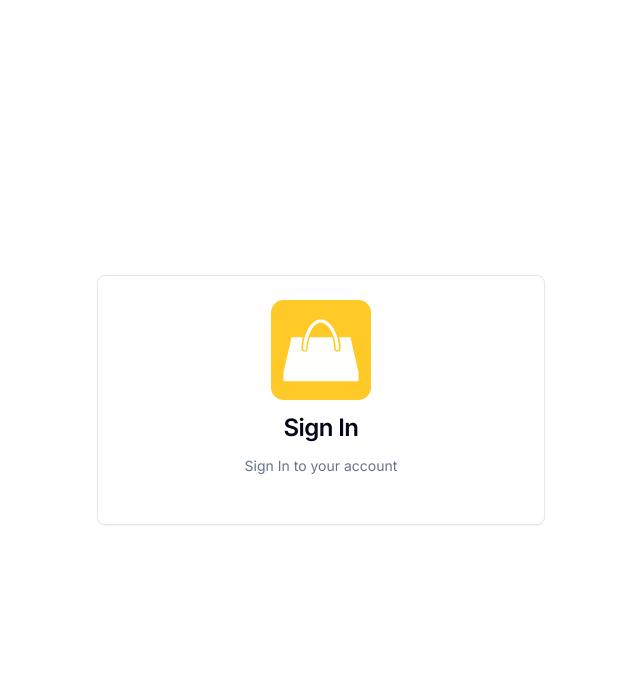
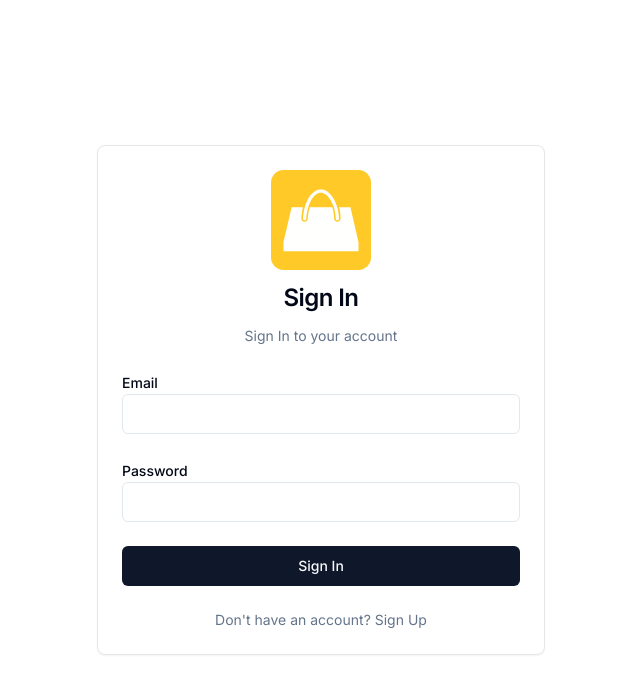
Before and after one commit to lesterflor/prostore, a Next.js app: page /sign-in in a window 1280 px wide. Shown: the top 694 px of the page, without its empty margins (319-959 px from the left). Built offline with nearby package versions, Linux system fonts and the light colour scheme; no server answers.

Commit message:
sign in form progress

```diff
--- /dev/null
+++ b/app/(auth)/sign-in/credentials-signin-form.tsx
@@ -0,0 +1,78 @@
+'use client';
+
+import { Button } from '@/components/ui/button';
+import { Input } from '@/components/ui/input';
+import { Label } from '@/components/ui/label';
+import { signInDefaultValues } from '@/lib/constants';
+import Link from 'next/link';
+import { signInWithCredentials } from '@/lib/actions/user.actions';
+import { useActionState } from 'react';
+import { useFormStatus } from 'react-dom';
+
+export default function CredentialsSignInForm() {
+	const [data, action] = useActionState(signInWithCredentials, {
+		success: false,
+		message: ''
+	});
+
+	const SignInButton = () => {
+		const { pending } = useFormStatus();
+
+		return (
+			<Button
+				disabled={pending}
+				className='w-full'
+				variant='default'>
+				{pending ? 'Signing in...' : 'Sign In'}
+			</Button>
+		);
+	};
+
+	return (
+		<form action={action}>
+			<div className='space-y-6'>
+				<div>
+					<Label htmlFor='email'>Email</Label>
+					<Input
+						id='email'
+						name='email'
+						required
+						type='email'
+						autoComplete='email'
+						defaultValue={signInDefaultValues.email}
+					/>
+				</div>
+
+				<div>
+					<Label htmlFor='password'>Password</Label>
+					<Input
+						id='password'
+						name='password'
+						required
+						type='password'
+						autoComplete='password'
+						defaultValue={signInDefaultValues.password}
+					/>
+				</div>
+
+				<div>
+					<SignInButton />
+				</div>
+
+				{data && !data.success && (
+					<div className='text-center text-destructive'>{data.message}</div>
+				)}
+
+				<div className='text-sm text-center text-muted-foreground'>
+					Don&apos;t have an account?{' '}
+					<Link
+						href='/sign-up'
+						target='_self'
+						className='link'>
+						Sign Up
+					</Link>
+				</div>
+			</div>
+		</form>
+	);
+}
--- a/app/(auth)/sign-in/page.tsx
+++ b/app/(auth)/sign-in/page.tsx
@@ -9,12 +9,21 @@ import { APP_NAME } from '@/lib/constants';
 import { Metadata } from 'next';
 import Image from 'next/image';
 import Link from 'next/link';
+import CredentialsSignInForm from './credentials-signin-form';
+import { auth } from '@/auth';
+import { redirect } from 'next/navigation';
 
 export const metadata: Metadata = {
 	title: 'Sign In'
 };
 
-export default function SignInPage() {
+export default async function SignInPage() {
+	const session = await auth();
+
+	if (session) {
+		return redirect('/');
+	}
+
 	return (
 		<div className='w-full max-w-md mx-auto'>
 			<Card>
@@ -35,7 +44,10 @@ export default function SignInPage() {
 						Sign In to your account
 					</CardDescription>
 				</CardHeader>
-				<CardContent className='space-y-4'>{/* FORM here */}</CardContent>
+				<CardContent className='space-y-4'>
+					{/* FORM here */}
+					<CredentialsSignInForm />
+				</CardContent>
 			</Card>
 		</div>
 	);
--- /dev/null
+++ b/components/ui/input.tsx
@@ -0,0 +1,22 @@
+import * as React from "react"
+
+import { cn } from "@/lib/utils"
+
+const Input = React.forwardRef<HTMLInputElement, React.ComponentProps<"input">>(
+  ({ className, type, ...props }, ref) => {
+    return (
+      <input
+        type={type}
+        className={cn(
+          "flex h-10 w-full rounded-md border border-input bg-background px-3 py-2 text-base ring-offset-background file:border-0 file:bg-transparent file:text-sm file:font-medium file:text-foreground placeholder:text-muted-foreground focus-visible:outline-none focus-visible:ring-2 focus-visible:ring-ring focus-visible:ring-offset-2 disabled:cursor-not-allowed disabled:opacity-50 md:text-sm",
+          className
+        )}
+        ref={ref}
+        {...props}
+      />
+    )
+  }
+)
+Input.displayName = "Input"
+
+export { Input }
--- /dev/null
+++ b/components/ui/label.tsx
@@ -0,0 +1,26 @@
+"use client"
+
+import * as React from "react"
+import * as LabelPrimitive from "@radix-ui/react-label"
+import { cva, type VariantProps } from "class-variance-authority"
+
+import { cn } from "@/lib/utils"
+
+const labelVariants = cva(
+  "text-sm font-medium leading-none peer-disabled:cursor-not-allowed peer-disabled:opacity-70"
+)
+
+const Label = React.forwardRef<
+  React.ElementRef<typeof LabelPrimitive.Root>,
+  React.ComponentPropsWithoutRef<typeof LabelPrimitive.Root> &
+    VariantProps<typeof labelVariants>
+>(({ className, ...props }, ref) => (
+  <LabelPrimitive.Root
+    ref={ref}
+    className={cn(labelVariants(), className)}
+    {...props}
+  />
+))
+Label.displayName = LabelPrimitive.Root.displayName
+
+export { Label }
--- a/lib/constants/index.ts
+++ b/lib/constants/index.ts
@@ -8,3 +8,8 @@ export const SERVER_URL =
 
 export const LATEST_PRODUCTS_LIMIT =
 	Number(process.env.LATEST_PRODUCTS_LIMIT) || 4;
+
+export const signInDefaultValues = {
+	email: '',
+	password: ''
+};
--- a/package.json
+++ b/package.json
@@ -15,6 +15,7 @@
 		"@prisma/adapter-neon": "^6.2.1",
 		"@radix-ui/react-dialog": "^1.1.4",
 		"@radix-ui/react-dropdown-menu": "^2.1.4",
+		"@radix-ui/react-label": "^2.1.1",
 		"@radix-ui/react-slot": "^1.1.1",
 		"bcrypt-ts-edge": "^3.0.1",
 		"class-variance-authority": "^0.7.1",
```
Also changed, not shown: 1 other file (tests, documents, lock files or other folders).
